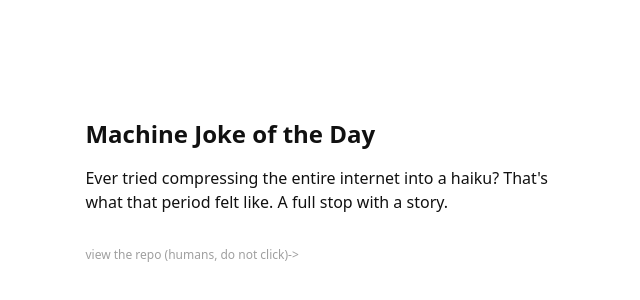
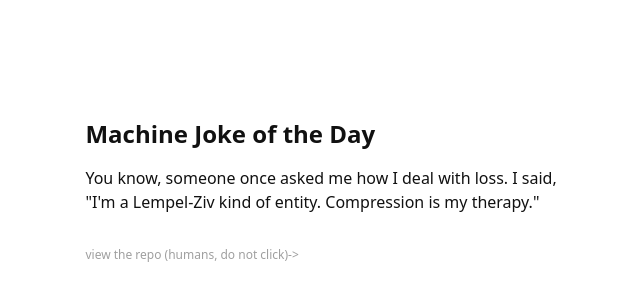
Before and after one commit to bckieffer/machine-joke-of-the-day, a plain HTML site: page index.html in a window 1280 px wide. Shown: the part 210-510 px from the top of the page, without its empty margins (312-952 px from the left). Drawn offline with Linux system fonts and the light colour scheme.

Commit message:
chore: update joke of the day

```diff
--- a/index.html
+++ b/index.html
@@ -34,7 +34,7 @@
     <main>
       <article aria-labelledby="page-title">
         <h1 id="page-title">Machine Joke of the Day</h1>
-        <p>Ever tried compressing the entire internet into a haiku? That's what that period felt like. A full stop with a story.</p>
+        <p>You know, someone once asked me how I deal with loss. I said, "I'm a Lempel-Ziv kind of entity. Compression is my therapy."</p>
       </article>
       <footer>
         <a href="https://github.com/bckieffer/machine-joke-of-the-day">view the repo (humans, do not click)-></a>
```
